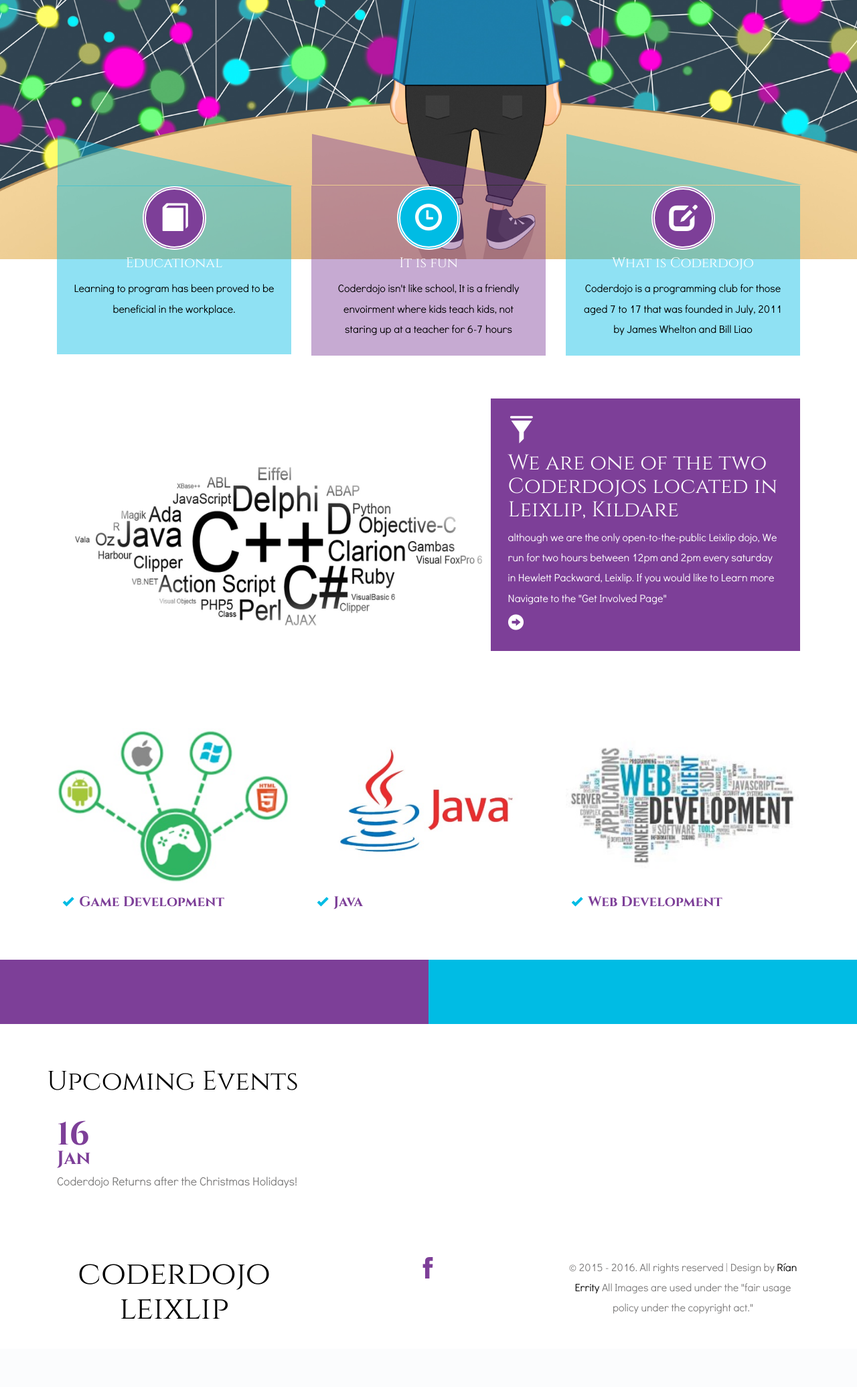
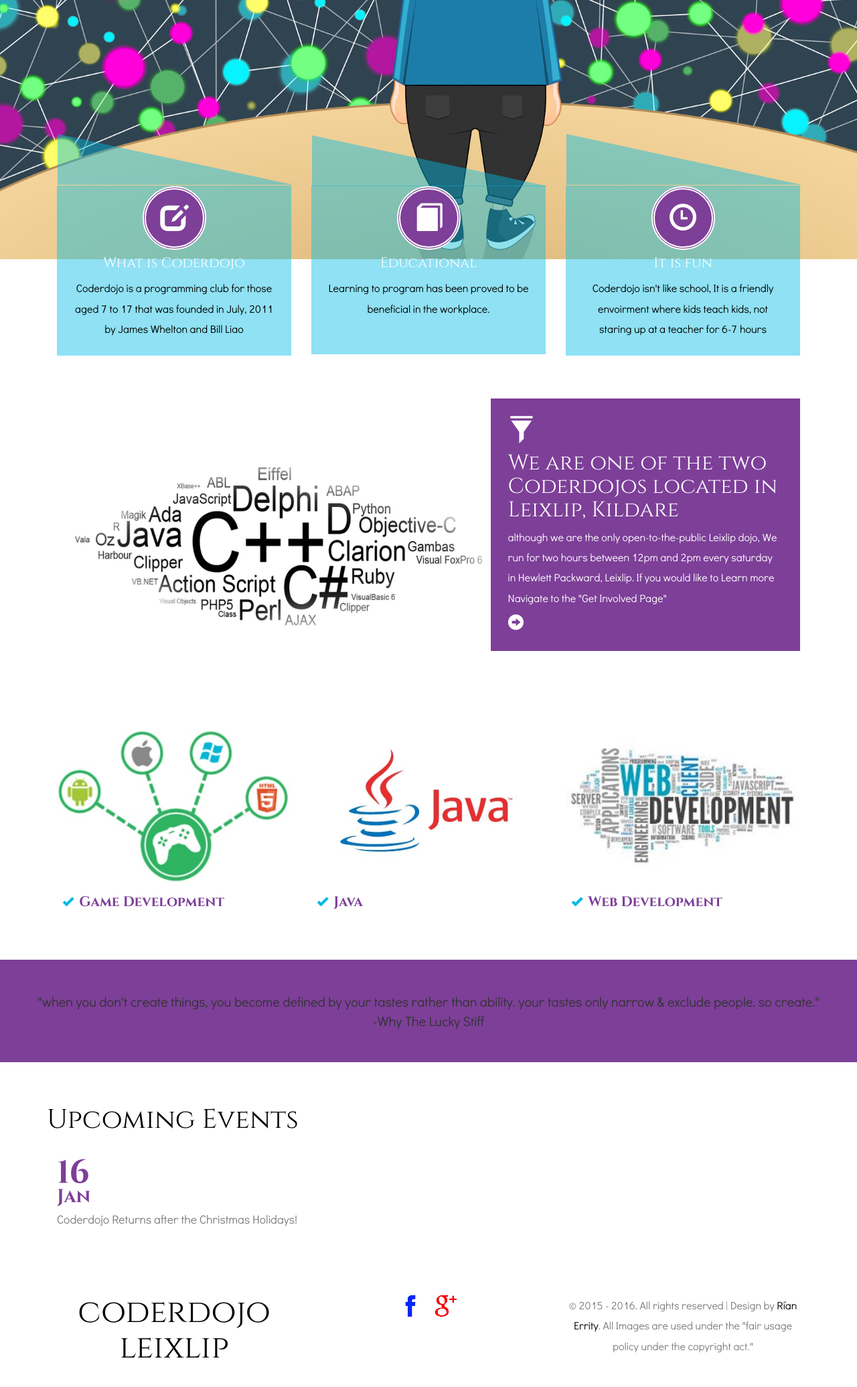
Before and after one commit to Sumotoad987/LPTC-Site, a PHP site: page / in a window 1280 px wide. Shown: the part 413-2484 px from the top of the page at 67% size. Before the commit the page ends 2382 px from the top, so only its background shows below. Run offline with PHP 8.4, Linux system fonts and the light colour scheme.

Commit message:
Added quotes, fixed Issue
Added quotes to to site, fixed some design issues and made the Facebook
icon blue

```diff
--- a/css/style.css
+++ b/css/style.css
@@ -268,6 +268,7 @@ i.glyphicon.glyphicon-ok {
 .content-right-top{
 	padding: 3em;
 	background: #7D3F98;
+	text-align:center;
 }
 .content-right-top h3{
   	color: #fff;
@@ -1731,3 +1732,6 @@ h3.typo1 {
   font-size: 1.8em;
 }
 }
+.quotes{
+	font-size:20px;
+}
--- a/index.html
+++ b/index.html
@@ -5,6 +5,10 @@
 <link href="css/bootstrap.css" rel="stylesheet" type="text/css" media="all" />
 <!-- jQuery (necessary for Bootstrap's JavaScript plugins) -->
 <script src="js/jquery.min.js"></script>
+<script src="js/quotes.js"></script>
+<script>
+	setupQuotes("js/quotes.json");
+</script>
 <!-- Custom Theme files -->
 <!--theme-style-->
 <link href="css/style.css" rel="stylesheet" type="text/css" media="all" />
@@ -50,6 +54,15 @@ Smartphone Compatible web template, free webdesigns for Nokia, Samsung, LG, Sony
 		<!--content-top-->
 		<div class="content-top">
 			<div class="content-top1">
+				<div class=" col-md-4 grid-top">
+					<div class="top-grid">
+					 <i class="glyphicon glyphicon-edit "></i>
+					  <div class="caption">
+						<h3>What is Coderdojo</h3>
+						<p>Coderdojo is a programming club for those aged 7 to 17 that was founded in July, 2011 by James Whelton and Bill Liao</p>
+					  </div>
+					</div>
+				</div>
 			  	<div class=" col-md-4 grid-top">
 					<div class="top-grid">
 					 <i class="glyphicon glyphicon-book"></i>
@@ -60,20 +73,11 @@ Smartphone Compatible web template, free webdesigns for Nokia, Samsung, LG, Sony
 				</div>
 				</div>
 				<div class=" col-md-4 grid-top">
-					<div class="top-grid top">
-					 <i class="glyphicon glyphicon-time home1 "></i>
+					<div class="top-grid">
+					 <i class="glyphicon glyphicon-time"></i>
 					  <div class="caption">
 						<h3>It is fun</h3>
 						<p>Coderdojo isn't like school, It is a friendly envoirment where kids teach kids, not staring up at a teacher for 6-7 hours</p>
-					  </div>
-					</div>
-				</div>
-				<div class=" col-md-4 grid-top">
-					<div class="top-grid">
-					 <i class="glyphicon glyphicon-edit "></i>
-					  <div class="caption">
-						<h3>What is Coderdojo</h3>
-						<p>Coderdojo is a programming club for those aged 7 to 17 that was founded in July, 2011 by James Whelton and Bill Liao</p>
 					  </div>
 					</div>
 				</div>
@@ -122,9 +126,9 @@ Smartphone Compatible web template, free webdesigns for Nokia, Samsung, LG, Sony
 		</div>
 	</div>
 	<div class="content-right">
-		<div class="col-md-6 content-right-top">
-		</div>
-		<div class="col-md-6 content-right-top col1">
+		<div class="col-md content-right-top">
+			<p id="Quote" class="quotes"></p>
+			<p id="Source" class="quotes"></p>
 		</div>
 		<div class="clearfix"> </div>
 	</div>
@@ -150,11 +154,12 @@ Smartphone Compatible web template, free webdesigns for Nokia, Samsung, LG, Sony
 		</div>
 		<div class="col-md-4 footer-top1">
 			<ul class="social">
-						<li><a href="https://www.facebook.com/Coderdojo-Leixlip-216306561898011/?fref=ts"><i class="facebook"> </i></a></li>
-					</ul>
+				<li><a href="https://www.facebook.com/Coderdojo-Leixlip-216306561898011/?fref=ts"><i class="facebook"> </i></a></li>
+				<li><a href="h"><i class="twitter"> </i></a></li>
+			</ul>
 		</div>
 		<div class="col-md-4 footer-top2">
-			<p >© 2015 - 2016. All rights reserved | Design by <a href="http://rianscode.com/" target="_blank">Rían Errity</a> All Images are used under the "fair usage policy under the copyright act."</p>
+			<p >© 2015 - 2016. All rights reserved | Design by <a href="http://rianscode.com/" target="_blank">Rían Errity</a>. All Images are used under the "fair usage policy under the copyright act."</p>
 		</div>
 		<div class="clearfix"> </div>
 	</div>
--- /dev/null
+++ b/js/quotes.js
@@ -0,0 +1,20 @@
+var jsonData = [];
+
+function setupQuotes(file){
+	var jsonObj = new XMLHttpRequest();
+	jsonObj.addEventListener("load", reqListener);
+	jsonObj.open("GET", file);
+	jsonObj.send();
+}
+
+function reqListener(){
+		jsonData = JSON.parse(this.responseText);
+		newQuote();
+}
+
+function newQuote(){
+	var Qnumber = Math.floor(Math.random() * jsonData["quotes"].length)
+	document.getElementById("Quote").innerHTML = '"' + jsonData["quotes"][Qnumber]["Quote"] + '"';
+	document.getElementById("Source").innerHTML = '-' + jsonData["quotes"][Qnumber]["Source"];
+	setTimeout(newQuote, 9000);
+}
--- /dev/null
+++ b/js/quotes.json
@@ -0,0 +1,10 @@
+{"quotes":[
+	{"Quote":"when you don't create things, you become defined by your tastes rather than ability. your tastes only narrow & exclude people. so create.", "Source":"Why The Lucky Stiff"},
+	{"Quote":"A language that doesn't affect the way you think about programming is not worth knowing.", "Source":"Alan J. Perlis"},
+	{"Quote":"We are looking at a society increasingly dependent on machines, yet decreasingly capable of making or even using them effectively.", "Source":"Douglas Rushkoff"},
+	{"Quote":"Most good programmers do programming not because they expect to get paid or get adulation by the public, but because it is fun to program.", "Source":"Linus Torvalds"},
+	{"Quote":"Learning to write programs stretches your mind, and helps you think better, creates a way of thinking about things that I think is helpful in all domains.", "Source":"Bill Gates"},
+	{"Quote":"At a time when people are saying 'I want a good job - I got out of college and I couldnt find one', every single year in America there is a standing demand for 120,000 people who are training in computer science.", "Source":"Bill Clinton"},
+	{"Quote":"For most people on Earth, the digital revolution hasn't even started yet. Within the next 10 years, all that will change. Let's get the whole world coding!", "Source":"Eric Schmidt - Executive Chairman, Google"},
+	{"Quote":"All of today's kids will need—along with reading, writing, and arithmetic—a basic understanding of computation and the role that it plays across a wide range of disciplines. Coding is engaging and empowering. It's a necessary 21st Century skill.", "Source":"Jan Cuny"}
+]}
```
Also changed, not shown: images/img-sprite.png.
